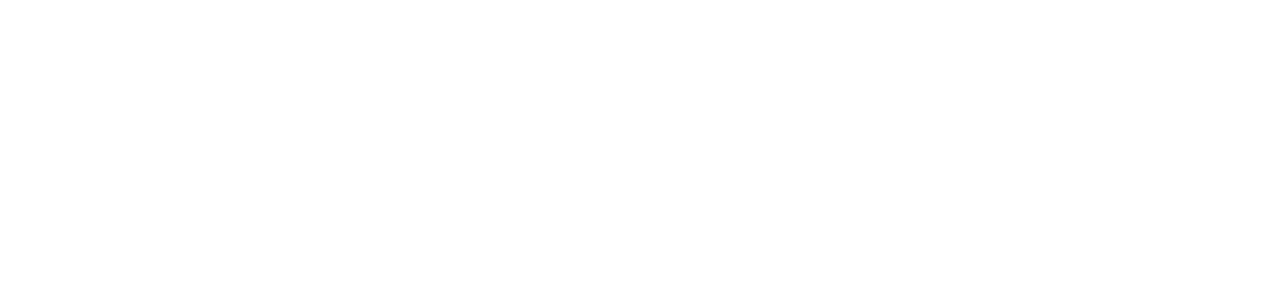
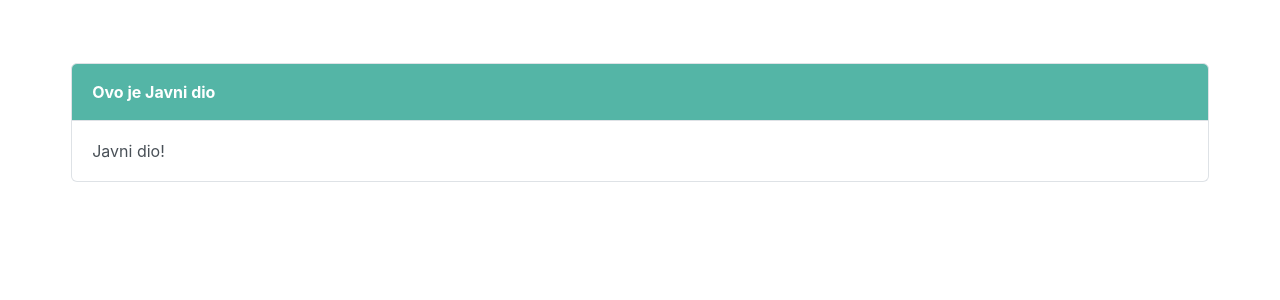
Before and after one commit to FilipPandi/container-mf-app, a Next.js app: page /components/public in a window 1280 px wide. Shown: the top 300 px of the page. Built offline with nearby package versions, Linux system fonts and the light colour scheme.

Commit message:
Add public part.

```diff
--- a/pages/components/public.js
+++ b/pages/components/public.js
@@ -1,12 +1,15 @@
-import MicroFrontend from "@/pages/Microfrontends";
 import React from "react";
+import {Panel} from "primereact/panel";
+import "primereact/resources/themes/lara-light-indigo/theme.css";
+import "primereact/resources/primereact.min.css";
+import "primeicons/primeicons.css";
 
 function Public() {
-    const host = "http://localhost:3001"
-
     return (
-        <div>
-            <MicroFrontend host={host} name="Child1"/>
+        <div style={{margin: '5%'}}>
+            <Panel header="Ovo je Javni dio" className="custom-panel">
+                Javni dio!
+            </Panel>
         </div>
     );
 }
```
Also changed, not shown: pages/components/header.js (+4 -4 lines), pages/index.js (+7 -0 lines).
